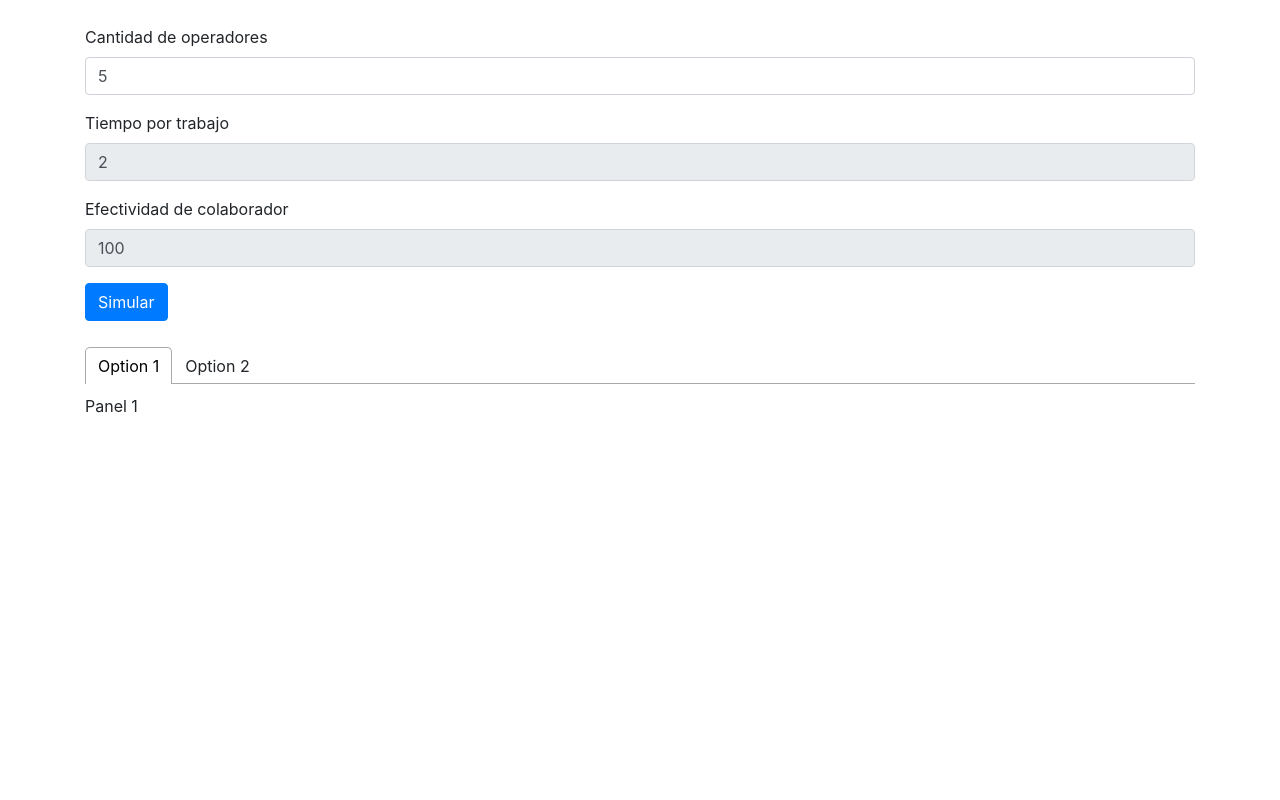
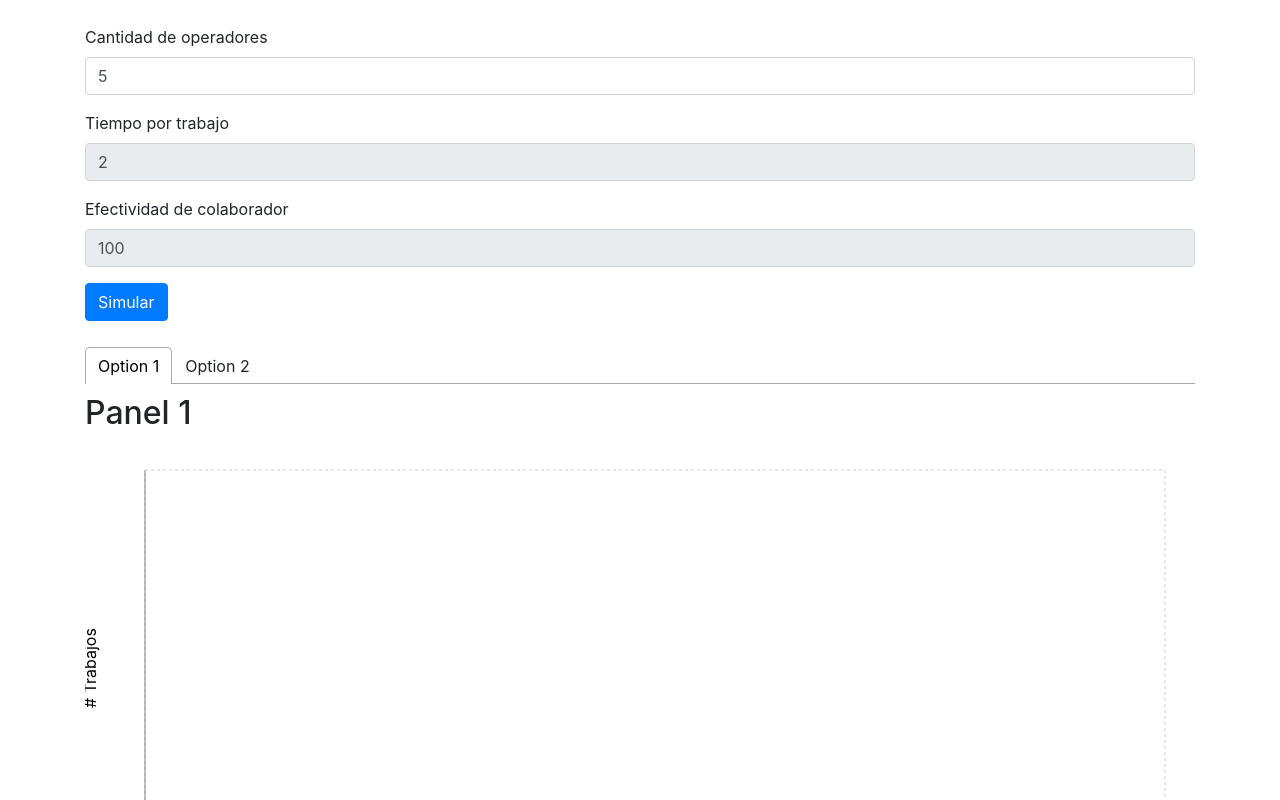
Before and after one commit to jonathanpalma/scrum-udb, a React (Create React App) app in the folder ui/: page / in a window 1280 px wide. Both pictures are taken after a click on the button "Simular". Shown: the top 800 px of the page. Built offline with nearby package versions, Linux system fonts and the light colour scheme.

Commit message:
Added base chart

```diff
--- a/ui/package.json
+++ b/ui/package.json
@@ -9,6 +9,7 @@
     "@types/node": "^12.7.2",
     "@types/react-dom": "^16.9.0",
     "@types/react-tabs": "^2.3.1",
+    "@types/recharts": "^1.1.21",
     "bootstrap": "^4.3.1",
     "debug": "^4.1.1",
     "lodash": "^4.17.15",
--- /dev/null
+++ b/ui/src/components/BaseLineChart.tsx
@@ -0,0 +1,45 @@
+import React from 'react';
+import {
+  LineChart,
+  Line,
+  XAxis,
+  YAxis,
+  ResponsiveContainer,
+  CartesianGrid,
+  Tooltip,
+  Legend,
+} from 'recharts';
+
+const data: Object[] = [];
+
+function BaseLineChart(): JSX.Element {
+  return (
+    <div style={{ height: '70vh' }}>
+      <ResponsiveContainer width="100%">
+        <LineChart
+          width={730}
+          height={250}
+          data={data}
+          margin={{ top: 30, right: 30, left: 0, bottom: 0 }}
+        >
+          <XAxis dataKey="name" />
+          <YAxis
+            label={{ value: '# Trabajos', angle: -90, position: 'insideLeft' }}
+          />
+          <Legend />
+          <CartesianGrid strokeDasharray="3 3" />
+          <Tooltip />
+          <Line
+            type="monotone"
+            dataKey="# Operarios"
+            stroke="#4B286D"
+            strokeWidth={2}
+            dot={false}
+          />
+        </LineChart>
+      </ResponsiveContainer>
+    </div>
+  );
+}
+
+export default BaseLineChart;
--- a/ui/src/components/HomePage.tsx
+++ b/ui/src/components/HomePage.tsx
@@ -38,7 +38,7 @@ function HomePage() {
 
     setTimeout(() => {
       setState({ isSimulating: false, workableDays });
-    }, 2000);
+    }, 1000);
   };
 
   const onSubmit = ({
--- a/ui/src/components/TabMenu.tsx
+++ b/ui/src/components/TabMenu.tsx
@@ -1,6 +1,7 @@
 import React from 'react';
 import { Tab, Tabs, TabList, TabPanel } from 'react-tabs';
 import 'react-tabs/style/react-tabs.css';
+import BaseLineChart from './BaseLineChart';
 
 function TabMenu(): JSX.Element {
   return (
@@ -10,7 +11,10 @@ function TabMenu(): JSX.Element {
         <Tab>Option 2</Tab>
       </TabList>
       <TabPanel>
-        <p>Panel 1</p>
+        <div>
+          <h2>Panel 1</h2>
+          <BaseLineChart />
+        </div>
       </TabPanel>
       <TabPanel>
         <p>Panel 2</p>
```
Also changed, not shown: 1 other file (tests, documents, lock files or other folders).
